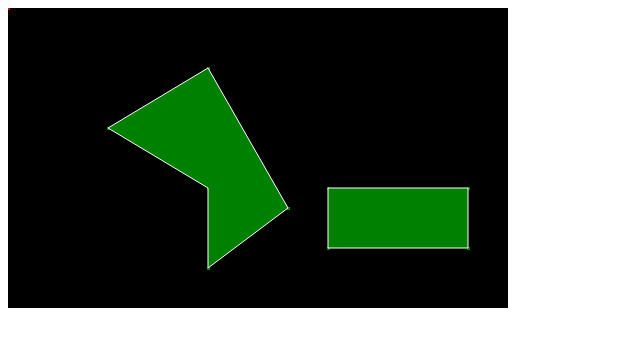
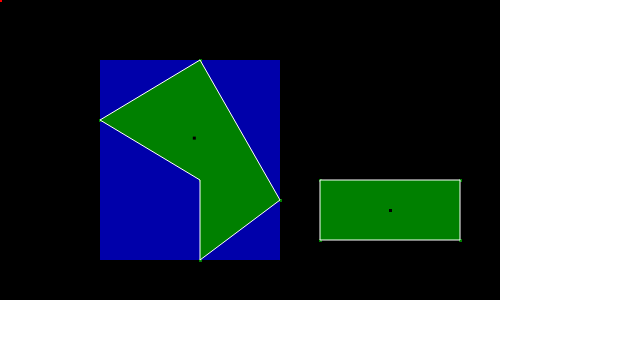
Before and after one commit to danman113/minegame, a website built with webpack: page index.html in a window 1280 px wide. Shown: the whole page, without its empty margins (0-640 px from the left). Built offline with nearby package versions, Linux system fonts and the light colour scheme.

Commit message:
Fixed mouse offset. Added rectange. Added AABB to polygons. Added Vector methods. Added Center calculator.

```diff
--- a/index.html
+++ b/index.html
@@ -9,7 +9,10 @@
     canvas {
       width: 500px;
       height: 300px;
-      background-color:black;
+      background-color: black;
+      position: absolute;
+      left: 0;
+      top: 0;
     }
   </style>
 </head>
--- a/src/engine/engine.js
+++ b/src/engine/engine.js
@@ -4,12 +4,12 @@ class Engine {
   mouse = pt(0, 0)
   keys = {}
   keyEvents = {}
+  draw (c) {}
+  update (delta) {}
   constructor (canvas) {
     this.canvas = canvas
     this.context = canvas.getContext('2d')
   }
-  draw (c) {}
-  update (delta) {}
   run (delta) {
     this.update(delta)
     this.draw(this.context)
@@ -17,8 +17,14 @@ class Engine {
   }
   start () {
     this.canvas.addEventListener('mousemove', e => {
-      this.mouse.x = e.pageX
-      this.mouse.y = e.pageY
+      if (e.offsetX) {
+        this.mouse.x = e.offsetX
+        this.mouse.y = e.offsetY
+      } else if (e.layerX) {
+        var box = this.canvas.getBoundingClientRect()
+        this.mouse.x = e.layerX - box.left
+        this.mouse.y = e.layerY - box.top
+      }
     })
     window.addEventListener('keydown', e => {
       this.keys[e.keyCode] = true
--- a/src/engine/renderer.js
+++ b/src/engine/renderer.js
@@ -1,4 +1,7 @@
-const drawPolygon = (c, poly, color = '#f00') => {
+const drawPolygon = (c, poly, color = '#f00', bg = '#00a') => {
+  c.fillStyle = bg
+  const box = poly.AABB()
+  c.fillRect(box.x, box.y, box.width, box.height)
   c.fillStyle = color
   c.strokeStyle = 'white'
   c.beginPath()
@@ -13,6 +16,9 @@ const drawPolygon = (c, poly, color = '#f00') => {
   c.closePath()
   c.fill()
   c.stroke()
+  const center = poly.center()
+  c.fillStyle = 'black'
+  c.fillRect(center.x - 1, center.y - 1, 3, 3)
 }
 
 export { drawPolygon }
--- a/src/main.js
+++ b/src/main.js
@@ -36,6 +36,8 @@ console.log(square.perimeter())
 
 console.log(square.area())
 
+console.log(square.center())
+
 square.translate(100, 100)
 
 drawPolygon(c, square)
@@ -44,14 +46,14 @@ console.log(Array(10).join('*') + 'ngon' + Array(10).join('*'))
 
 let ngon = new Polygon(pt(100, 120), pt(200, 60), pt(280, 200), pt(200, 260), pt(200, 180))
 
-console.log(ngon.perimeter(), ngon.area(), ngon.convex())
+console.log(ngon.perimeter(), ngon.area(), ngon.convex(), ngon.center())
 drawPolygon(c, ngon)
 
 console.log(Array(10).join('*') + 'rectangle' + Array(10).join('*'))
 
 let rectange = new Polygon(pt(120, 180), pt(260, 180), pt(260, 240), pt(120, 240))
 
-console.log(rectange.area())
+console.log(rectange.area(), rectange.center(), rectange.minPoints() ,rectange.verticies)
 
 console.log(angle3(pt(80, 40), pt(0, 0), pt(180, 60)))
 
@@ -72,6 +74,7 @@ console.log(
     intPoly.intersectsPt(pt(50, 50))
 )
 
+engine.keyEvents[84] = _ => rectange.moveToZero()
 const update = function (delta) {
   if (KEYS.KEY_UP in this.keys) {
     rectange.translate(0, -1)
@@ -85,13 +88,14 @@ const update = function (delta) {
   if (KEYS.KEY_RIGHT in this.keys) {
     rectange.translate(1, 0)
   }
+  console.log(this.keys)
 }
 
 const draw = function (c) {
   let mouse = pt(this.mouse.x, this.mouse.y)
   c.clearRect(0, 0, 500, 300)
   let rectColor = rectange.intersectsPt(mouse) ? 'blue' : 'green'
-  if (rectange.intersectsPoly(ngon)) { rectColor = 'red' }
+  // if (rectange.intersectsPoly(ngon)) { rectColor = 'red' }
   drawPolygon(c, rectange, rectColor)
   drawPolygon(c, ngon, ngon.intersectsPt(mouse) ? 'blue' : 'green')
   c.fillStyle = 'red'
--- a/src/math/index.js
+++ b/src/math/index.js
@@ -1,3 +1,4 @@
 
 export * from './point'
 export * from './polygon'
+export * from './rectangle'
--- a/src/math/point.js
+++ b/src/math/point.js
@@ -13,6 +13,10 @@ const ccw = (a, b, c) => (b.x - a.x) * (c.y - a.y) - (c.x - a.x) * (b.y - a.y)
 const angle2 = (a, b) => Math.atan2(b.y - a.y, b.x - a.x)
 
 // Angle between three points in radians
-var angle3 = (a, b, c) => Math.atan2(a.y - b.y, a.x - b.x) - Math.atan2(c.y - b.y, c.x - b.x)
+const angle3 = (a, b, c) => Math.atan2(a.y - b.y, a.x - b.x) - Math.atan2(c.y - b.y, c.x - b.x)
 
-export { distance, pt, ccw, angle2, angle3 }
+const sum = (a, b) => pt(a.x + b.x, a.y + b.y)
+
+const scalar = (a, c) => pt(a.x * c, a.y * c)
+
+export { distance, pt, ccw, angle2, angle3, sum, scalar }
--- a/src/math/polygon.js
+++ b/src/math/polygon.js
@@ -1,4 +1,5 @@
-import { distance, ccw, pt } from './point'
+import { distance, ccw, pt, sum, scalar } from './point'
+import { Rectangle } from './rectangle'
 
 class Polygon {
   constructor (...points) {
@@ -25,13 +26,53 @@ class Polygon {
     return p
   }
 
+  // Returns both the min x and y value of polygon
+  minPoints () {
+    let x = this.verticies.reduce((a, b) => pt(Math.min(a.x, b.x), 0), pt(Infinity, Infinity))
+    let y = this.verticies.reduce((a, b) => pt(0, Math.min(a.y, b.y)), pt(Infinity, Infinity))
+    return pt(x.x, y.y)
+  }
+
+  // Returns both the minimum and maximum elements of a polygon
+  maxPoints () {
+    let x = this.verticies.reduce((a, b) => pt(Math.max(a.x, b.x), 0), pt(-Infinity, -Infinity))
+    let y = this.verticies.reduce((a, b) => pt(0, Math.max(a.y, b.y)), pt(-Infinity, -Infinity))
+    return pt(x.x, y.y)
+  }
+
+  AABB () {
+    let min = this.minPoints()
+    let max = this.maxPoints()
+    return new Rectangle(min.x, min.y, max.x - min.x, max.y - min.y)
+  }
+
+  // Returns the verticies of polygon as if it were located at (0, 0)
+  fromZero () {
+    let min = (scalar(this.minPoints(), -1))
+    let verticies = []
+    this.verticies.forEach(v => {
+      verticies.push(sum(v, min))
+    })
+    return verticies
+  }
+
   center () {
-    let center = pt(this.verticies[0].x, this.verticies[0].y)
-    for (let i = 1; i < this.verticies.length; i++) {
-      let p0 = this.verticies[i]
-      center.x += p0.x
-      center.y += p0.y
+    // X = SUM[(Xi + Xi+1) * (Xi * Yi+1 - Xi+1 * Yi)] / 6 / A
+    // Y = SUM[(Yi + Yi+1) * (Xi * Yi+1 - Xi+1 * Yi)] / 6 / A
+    let center = pt(0, 0)
+    const area = Math.abs(this.area())
+    const min = this.minPoints()
+    // Need to normalize from 0
+    const zerod = this.fromZero()
+    for (let i = 0; i < zerod.length - 1; i++) {
+      let p0 = zerod[i]
+      let p1 = zerod[i + 1]
+      const normalizingConstant = (p0.x * p1.y - p1.x * p0.y)
+      center.x += (p0.x + p1.x) * normalizingConstant
+      center.y += (p0.y + p1.y) * normalizingConstant
     }
+    center.x = (center.x / (6 * area)) + min.x
+    center.y = (center.y / (6 * area)) + min.y
     return center
   }
 
@@ -70,6 +111,7 @@ class Polygon {
       let p0 = this.verticies[i]
       let p1 = this.verticies[j]
       /* eslint-disable no-unused-vars */
+      // Have to set this to a dummy variable due to bad babel translations/syntax?
       let int = (
         (p0.y <= pt.y && pt.y < p1.y) ||
         (p1.y <= pt.y && pt.y < p0.y)
--- /dev/null
+++ b/src/math/rectangle.js
@@ -0,0 +1,38 @@
+class Rectangle {
+  constructor (x, y, width, height) {
+    this.x = x
+    this.y = y
+    this.width = width
+    this.height = height
+  }
+
+  intersectsRect (box) {
+    const rect1x = this.x
+    const rect1y = this.y
+    const rect1w = this.width
+    const rect1h = this.height
+    const rect2x = box.x
+    const rect2y = box.y
+    const rect2w = box.width
+    const rect2h = box.height
+    return (
+      rect1x + rect1w > rect2x &&
+      rect1x < (rect2x + rect2w) &&
+      rect1y + rect1h > rect2y &&
+      rect1y < (rect2y + rect2h)
+    )
+  }
+
+  intersectsPt (pt) {
+    return this.intersectsRect(pt.x, pt.y, 1, 1)
+  }
+}
+
+// OOP so why not
+class Square extends Rectangle {
+  constructor (x, y, side) {
+    super(x, y, side, side)
+  }
+}
+
+export { Rectangle, Square }
```
